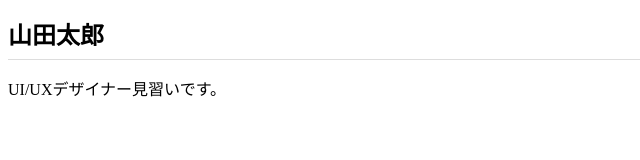
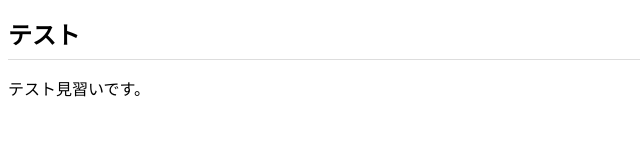
Before and after one commit to minetaca/mineweb.github.io, a plain HTML site: page index.html in a window 1280 px wide. Shown: the whole page, without its empty margins (0-640 px from the left). Drawn offline with Linux system fonts and the light colour scheme.

Commit message:
Add files via upload

```diff
--- a/index.html
+++ b/index.html
@@ -2,11 +2,11 @@
 <html lang="ja">
 <head>
   <meta charset="utf-8">
-  <title>山田太郎のポートフォリオサイト</title>
+  <title>テストのポートフォリオサイト</title>
   <link rel="stylesheet" href="css/styles.css">
 </head>
 <body>
-  <h1>山田太郎</h1>
-  <p>UI/UXデザイナー見習いです。</p>
+  <h1>テスト</h1>
+  <p>テスト見習いです。</p>
 </body>
 </html>
```
